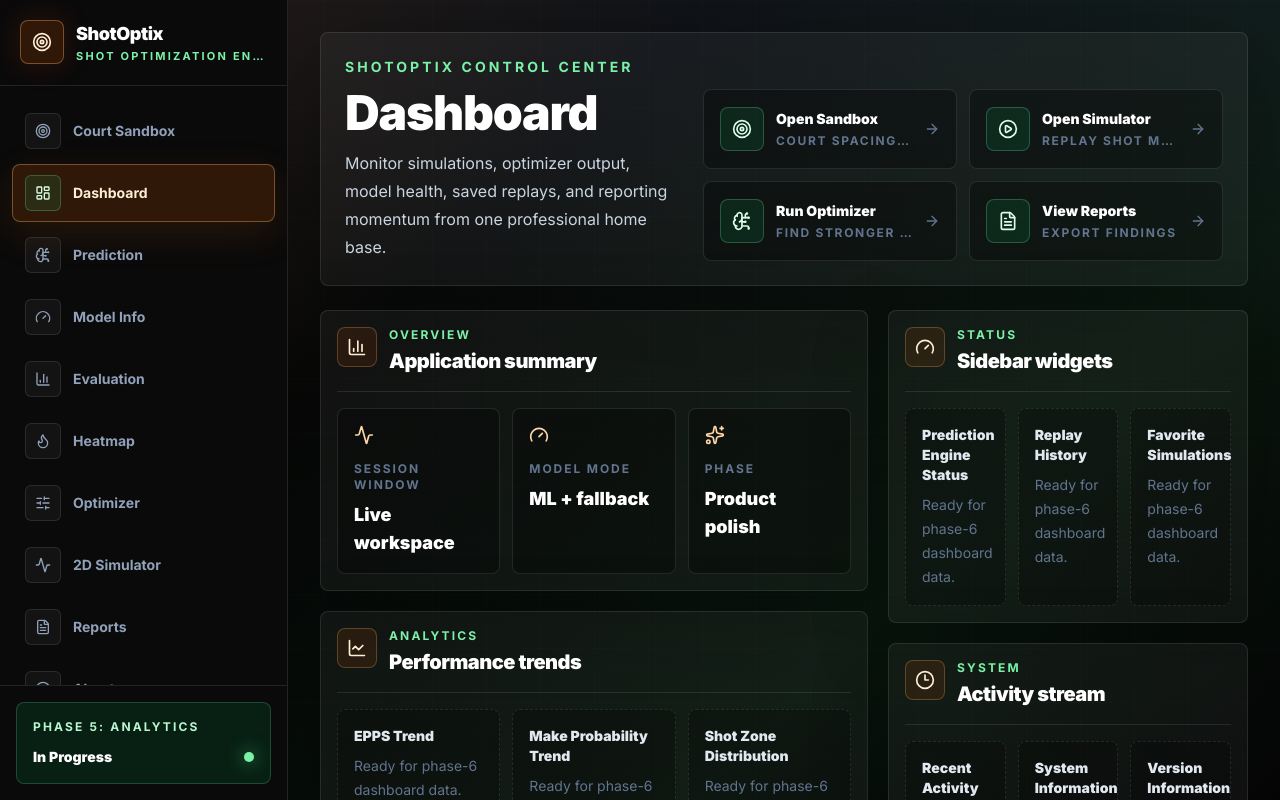
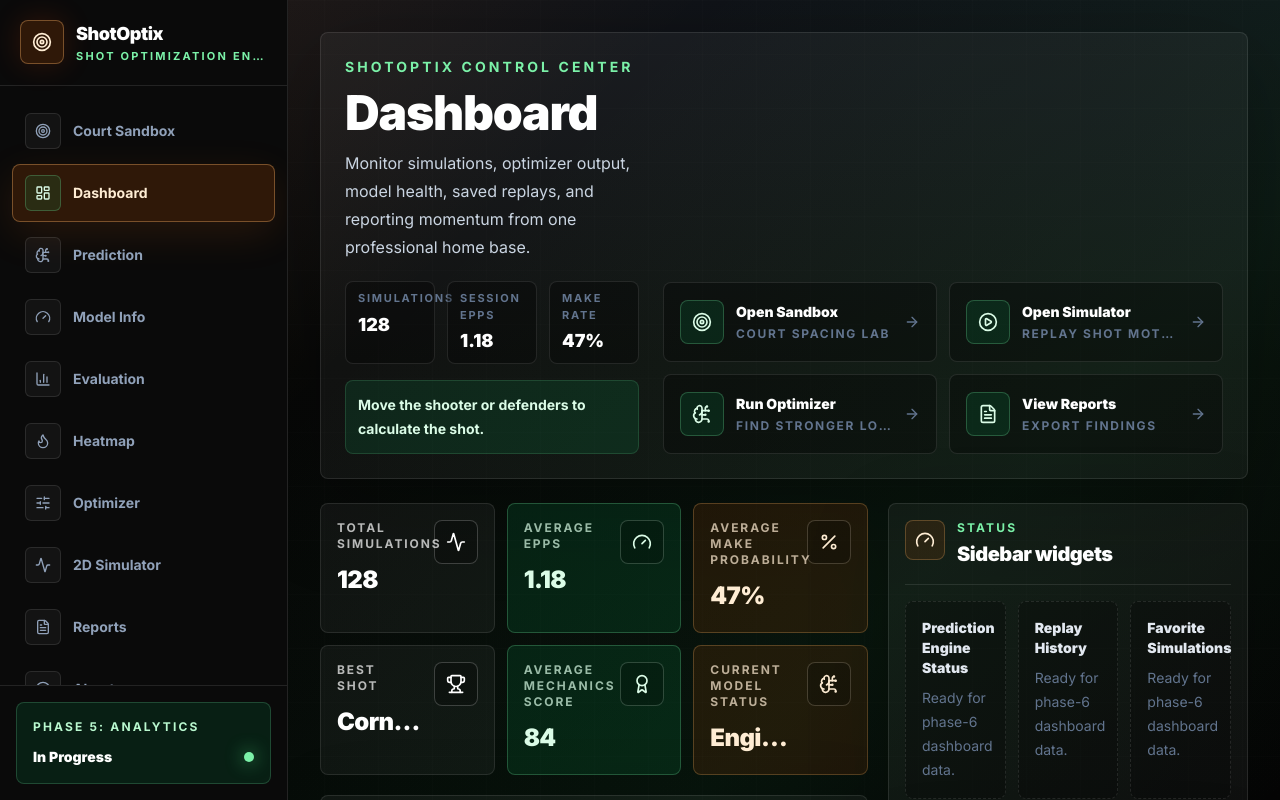
Before and after one commit to Rabin935/shot-optimizing-engine, a Next.js app in the folder frontend/: page /dashboard in a window 1280 px wide. Shown: the top 800 px of the page. Built offline with nearby package versions, Linux system fonts and the light colour scheme.

Commit message:
feat: build statistics cards and quick actions

```diff
--- a/frontend/components/dashboard/DashboardHome.tsx
+++ b/frontend/components/dashboard/DashboardHome.tsx
@@ -4,20 +4,23 @@ import Link from "next/link";
 import {
   Activity,
   ArrowRight,
+  Award,
   BarChart3,
   BrainCircuit,
   Clock3,
   FileText,
-  Flame,
   Gauge,
   LineChart,
+  Percent,
   PlayCircle,
   Radar,
   Sparkles,
   Target,
+  Trophy,
 } from "lucide-react";
 import type { LucideIcon } from "lucide-react";
 import type { ReactNode } from "react";
+import { useShotStore } from "@/store/useShotStore";
 
 type QuickAction = {
   description: string;
@@ -72,13 +75,38 @@ const overviewPanels = [
 ];
 
 export function DashboardHome() {
+  const replayHistory = useShotStore((state) => state.replayHistory);
+  const epps = useShotStore((state) => state.epps);
+  const makeProbability = useShotStore((state) => state.makeProbability);
+  const predictionSource = useShotStore((state) => state.predictionSource);
+  const recommendation = useShotStore((state) => state.recommendation);
+  const optimizedShot = useShotStore((state) => state.optimizedShot);
+  const stats = buildDashboardStats({
+    epps,
+    makeProbability,
+    optimizedShotTitle: optimizedShot?.title,
+    predictionSource,
+    replayHistory,
+  });
+
   // Phase 6 turns the dashboard into the central navigation and analytics surface.
   return (
     <section className="grid gap-6">
-      <WelcomeBanner />
+      <WelcomeBanner
+        makeProbability={stats.averageMakeProbability}
+        recommendation={recommendation}
+        replayCount={stats.totalSimulations}
+        sessionEpps={stats.averageEpps}
+      />
 
       <section className="grid gap-5 xl:grid-cols-[1fr_360px]">
         <div className="grid gap-5">
+          <section className="grid gap-3 sm:grid-cols-2 xl:grid-cols-3">
+            {stats.cards.map((card) => (
+              <DashboardStatCard key={card.label} card={card} />
+            ))}
+          </section>
+
           <SectionFrame
             eyebrow="Overview"
             icon={BarChart3}
@@ -155,11 +183,21 @@ export function DashboardHome() {
   );
 }
 
-function WelcomeBanner() {
+function WelcomeBanner({
+  makeProbability,
+  recommendation,
+  replayCount,
+  sessionEpps,
+}: {
+  makeProbability: string;
+  recommendation: string;
+  replayCount: number;
+  sessionEpps: string;
+}) {
   // The banner combines session context with quick entry points into core flows.
   return (
     <header className="overflow-hidden rounded-lg border border-white/10 bg-white/[0.045] shadow-[0_28px_90px_rgba(0,0,0,0.28)]">
-      <div className="grid gap-6 p-5 sm:p-6 xl:grid-cols-[1fr_520px] xl:items-end">
+      <div className="grid gap-6 p-5 sm:p-6 xl:grid-cols-[1fr_560px] xl:items-end">
         <div className="min-w-0">
           <p className="text-sm font-bold uppercase tracking-[0.22em] text-green-300">
             ShotOptix Control Center
@@ -171,6 +209,14 @@ function WelcomeBanner() {
             Monitor simulations, optimizer output, model health, saved replays,
             and reporting momentum from one professional home base.
           </p>
+          <div className="mt-5 grid gap-3 sm:grid-cols-3">
+            <SessionPill label="Simulations" value={`${replayCount}`} />
+            <SessionPill label="Session EPPS" value={sessionEpps} />
+            <SessionPill label="Make Rate" value={makeProbability} />
+          </div>
+          <p className="mt-4 max-w-3xl rounded-lg border border-green-300/15 bg-green-400/10 p-3 text-sm font-bold leading-6 text-green-100">
+            {recommendation}
+          </p>
         </div>
 
         <div className="grid gap-3 sm:grid-cols-2">
@@ -180,6 +226,17 @@ function WelcomeBanner() {
         </div>
       </div>
     </header>
+  );
+}
+
+function SessionPill({ label, value }: { label: string; value: string }) {
+  return (
+    <div className="rounded-lg border border-white/10 bg-black/30 px-3 py-2">
+      <p className="text-[11px] font-bold uppercase tracking-[0.16em] text-slate-500">
+        {label}
+      </p>
+      <p className="mt-1 text-lg font-black text-white">{value}</p>
+    </div>
   );
 }
 
@@ -206,6 +263,40 @@ function QuickActionLink({ action }: { action: QuickAction }) {
       </span>
       <ArrowRight className="size-4 shrink-0 text-slate-500 transition group-hover:translate-x-0.5 group-hover:text-orange-200" />
     </Link>
+  );
+}
+
+type DashboardStat = {
+  icon: LucideIcon;
+  label: string;
+  tone: "green" | "neutral" | "orange";
+  value: string;
+};
+
+function DashboardStatCard({ card }: { card: DashboardStat }) {
+  const Icon = card.icon;
+  const toneClasses = {
+    green: "border-green-300/25 bg-green-400/10 text-green-100",
+    neutral: "border-white/10 bg-white/[0.045] text-white",
+    orange: "border-orange-300/25 bg-orange-500/10 text-orange-100",
+  };
+
+  return (
+    <article className={`rounded-lg border p-4 ${toneClasses[card.tone]}`}>
+      <div className="flex min-h-24 items-start justify-between gap-3">
+        <div className="min-w-0">
+          <p className="text-xs font-bold uppercase tracking-[0.16em] opacity-70">
+            {card.label}
+          </p>
+          <p className="mt-3 truncate text-2xl font-black tracking-tight">
+            {card.value}
+          </p>
+        </div>
+        <span className="grid size-11 shrink-0 place-items-center rounded-lg border border-current/20 bg-black/20">
+          <Icon className="size-5" />
+        </span>
+      </div>
+    </article>
   );
 }
 
@@ -261,6 +352,116 @@ function OverviewTile({
   );
 }
 
+function buildDashboardStats({
+  epps,
+  makeProbability,
+  optimizedShotTitle,
+  predictionSource,
+  replayHistory,
+}: {
+  epps: number;
+  makeProbability: number;
+  optimizedShotTitle?: string;
+  predictionSource: string;
+  replayHistory: ReturnType<typeof useShotStore.getState>["replayHistory"];
+}) {
+  // Synthetic defaults keep the dashboard populated before users save replays.
+  const synthetic = {
+    averageEpps: 1.18,
+    averageMakeProbability: 0.47,
+    averageMechanicsScore: 84,
+    bestShot: optimizedShotTitle ?? "Corner three",
+    totalSimulations: 128,
+  };
+  const totalSimulations = replayHistory.length || synthetic.totalSimulations;
+  const averageEpps = replayHistory.length
+    ? average(replayHistory.map((replay) => replay.metrics.epps))
+    : epps || synthetic.averageEpps;
+  const averageMakeProbability = replayHistory.length
+    ? average(replayHistory.map((replay) => replay.metrics.makeProbability))
+    : makeProbability || synthetic.averageMakeProbability;
+  const averageMechanicsScore = replayHistory.length
+    ? average(replayHistory.map((replay) => replay.mechanicsScore.overallForm))
+    : synthetic.averageMechanicsScore;
+  const bestReplay = replayHistory.reduce(
+    (best, replay) =>
+      replay.metrics.epps > (best?.metrics.epps ?? Number.NEGATIVE_INFINITY)
+        ? replay
+        : best,
+    replayHistory[0],
+  );
+  const bestShot =
+    optimizedShotTitle ??
+    (bestReplay
+      ? `${bestReplay.metrics.shotZone} ${formatDecimal(bestReplay.metrics.epps)}`
+      : synthetic.bestShot);
+  const modelStatus =
+    predictionSource === "ml_model"
+      ? "ML active"
+      : predictionSource === "rule_based_fallback"
+        ? "Fallback ready"
+        : "Engine ready";
+
+  return {
+    averageEpps: formatDecimal(averageEpps),
+    averageMakeProbability: formatPercent(averageMakeProbability),
+    cards: [
+      {
+        icon: Activity,
+        label: "Total Simulations",
+        tone: "neutral",
+        value: `${totalSimulations}`,
+      },
+      {
+        icon: Gauge,
+        label: "Average EPPS",
+        tone: "green",
+        value: formatDecimal(averageEpps),
+      },
+      {
+        icon: Percent,
+        label: "Average Make Probability",
+        tone: "orange",
+        value: formatPercent(averageMakeProbability),
+      },
+      {
+        icon: Trophy,
+        label: "Best Shot",
+        tone: "neutral",
+        value: bestShot,
+      },
+      {
+        icon: Award,
+        label: "Average Mechanics Score",
+        tone: "green",
+        value: `${Math.round(averageMechanicsScore)}`,
+      },
+      {
+        icon: BrainCircuit,
+        label: "Current Model Status",
+        tone: "orange",
+        value: modelStatus,
+      },
+    ] satisfies DashboardStat[],
+    totalSimulations,
+  };
+}
+
+function average(values: number[]) {
+  // Guard against empty arrays when a user has not created replay history yet.
+  return values.length
+    ? values.reduce((total, value) => total + value, 0) / values.length
+    : 0;
+}
+
+function formatDecimal(value: number) {
+  return value.toFixed(2);
+}
+
+function formatPercent(value: number) {
+  return `${Math.round(value * 100)}%`;
+}
+
 function PlaceholderGrid({ items }: { items: string[] }) {
   return (
     <div className="grid gap-3 md:grid-cols-3">
```
